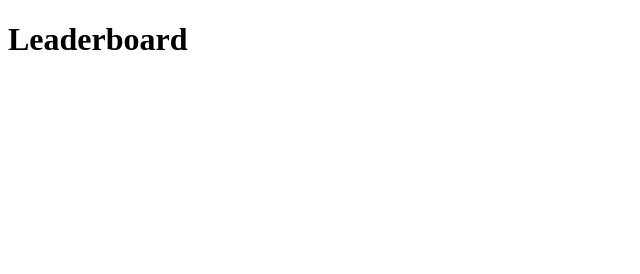
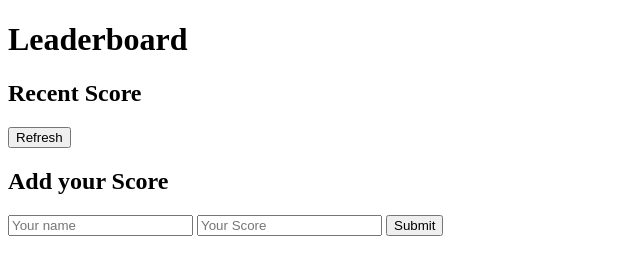
Before and after one commit to tariktesfa/Leaderboard, a website: page src/index.html in a window 1280 px wide. Shown: the whole page, without its empty margins (0-640 px from the left). Drawn offline with Linux system fonts and the light colour scheme.

Commit message:
Add html files

```diff
--- a/src/index.html
+++ b/src/index.html
@@ -6,6 +6,25 @@
     <title>Leaderboard</title>
 </head>
 <body>
-    <h1>Leaderboard</h1>
-</body>
+    <header>
+      <h1>Leaderboard</h1>
+    </header>
+    <section class="main-section">
+      <div class="show-score">
+        <div class="titles">
+          <h2>Recent Score</h2>
+          <button type="button" class="refresh-btn">Refresh</button>
+        </div>
+        <ul class="score-list"></ul>
+      </div>
+      <div class="add-score">
+        <h2>Add your Score</h2>
+        <form action="#" id="submit">
+          <input type="text" id="fullname" placeholder="Your name">
+          <input type="number" id="score" placeholder="Your Score">
+          <button type="submit" class="submit-btn">Submit</button>
+        </form>
+      </div>
+    </section>
+  </body>
 </html>
```
Also changed, not shown: dist/index.html.
